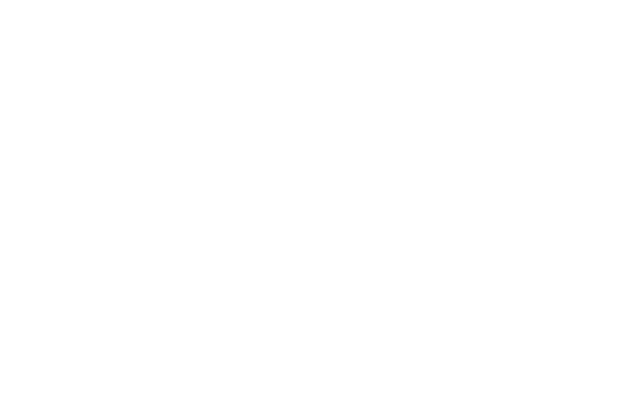
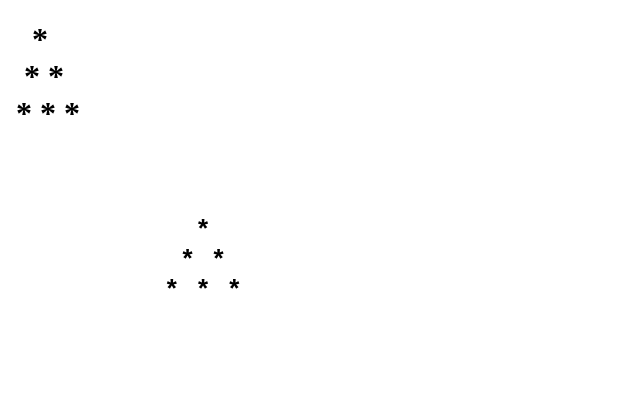
Before and after one commit to Dice1111/webdevelopment, a plain HTML site: page Day1/triangle.html in a window 1280 px wide. Shown: the whole page, without its empty margins (0-640 px from the left). Drawn offline with Linux system fonts and the light colour scheme.

Commit message:
triangle

```diff
--- a/Day1/index.html
+++ b/Day1/triangle.html
@@ -7,6 +7,18 @@
     <title>Document</title>
 </head>
 <body>
+    <h1>&nbsp;&nbsp;&nbsp;*<br>
+        &nbsp;&nbsp;*&nbsp;*<br>
+        &nbsp;*&nbsp;*&nbsp;*
+    </h1>
 
+    <pre>
+        <h1>
+            *
+           * *
+          * * *
+        </h1>
+
+    </pre>
 </body>
 </html>
```
